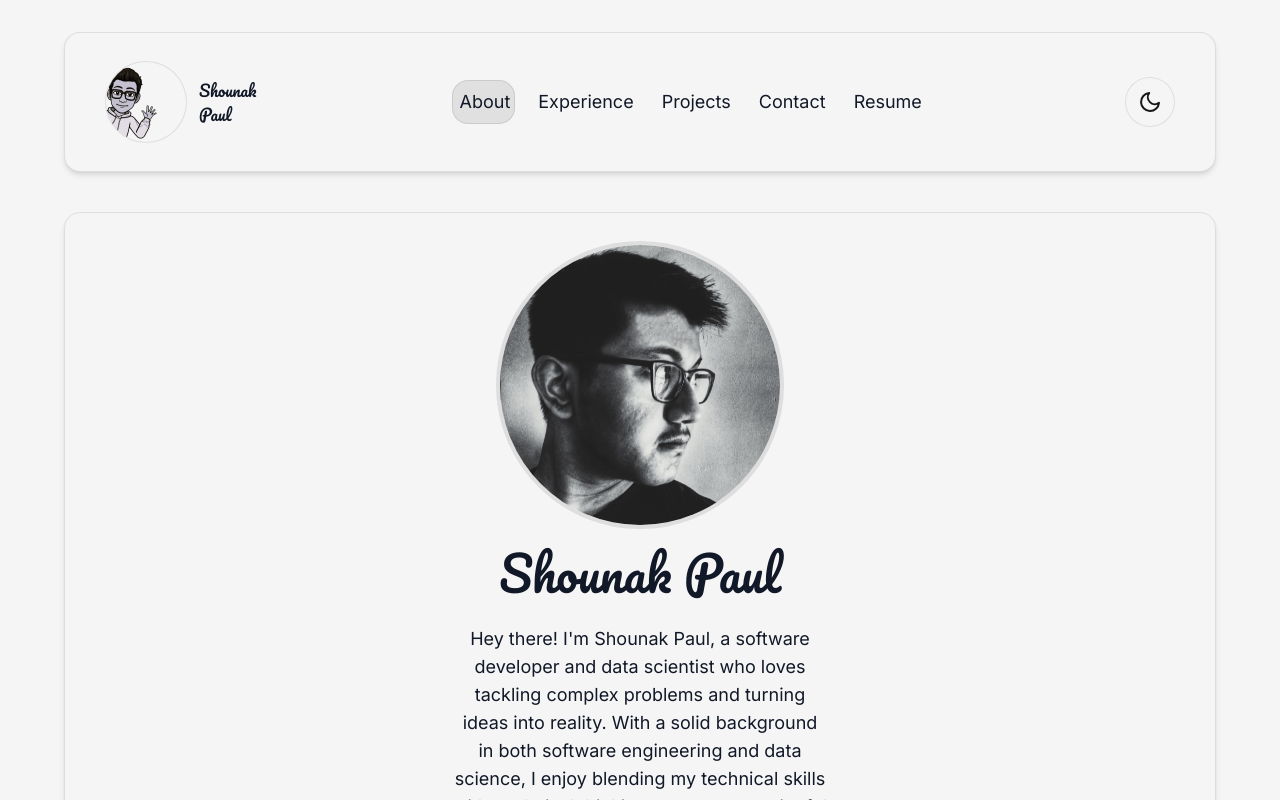
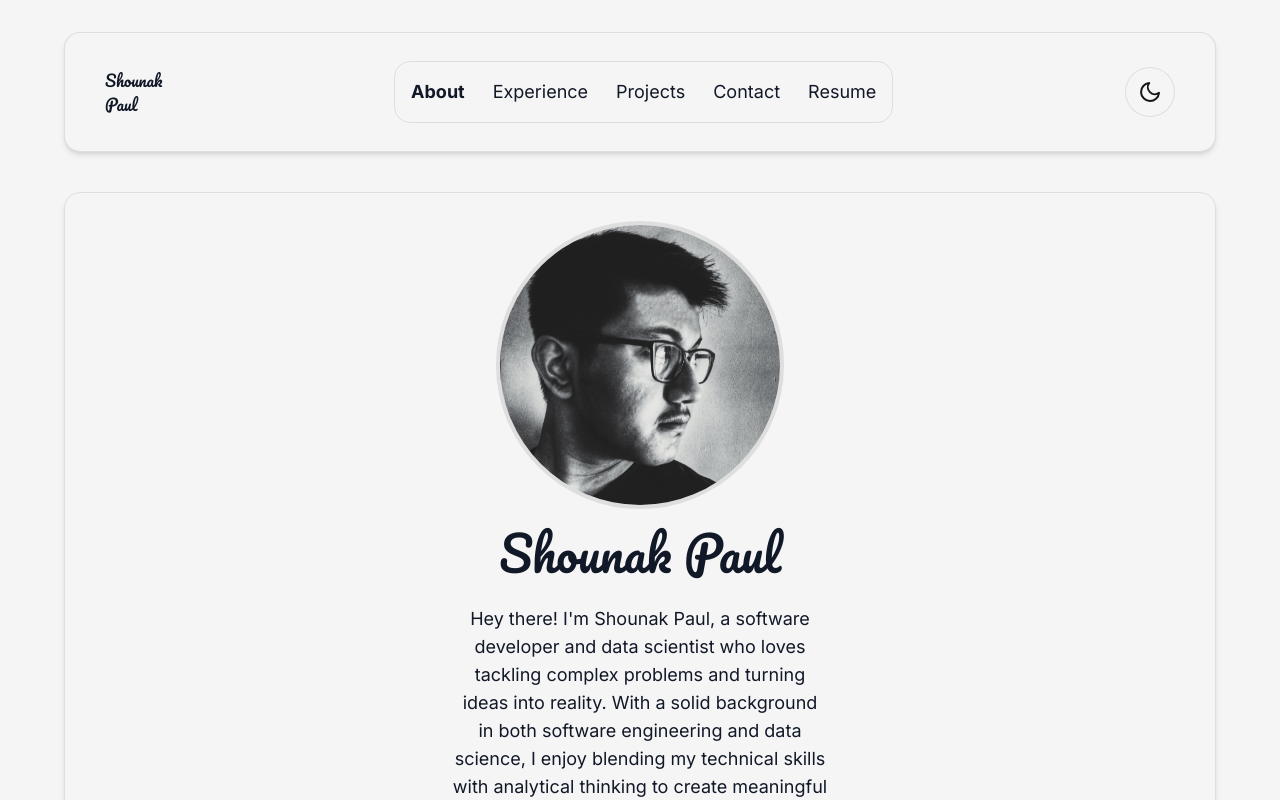
Before and after one commit to shounakpaul/shounakpaul-portfolio, a React (Vite) app: page / in a window 1280 px wide. Shown: the top 800 px of the page. Built offline with nearby package versions, Linux system fonts and the light colour scheme.

Commit message:
Final Stable

```diff
--- a/src/components/NavLinks.jsx
+++ b/src/components/NavLinks.jsx
@@ -1,67 +1,93 @@
-import React, { useEffect, useRef, useState } from "react";
+import React, { useState, useRef } from "react";
 import { Link, useLocation } from "react-router-dom";
 import { motion } from "framer-motion";
 
 function NavLinks({ className }) {
   const location = useLocation();
-  const navRef = useRef(null);
-  const [activeLinkStyle, setActiveLinkStyle] = useState({ left: 0, width: 0 });
-
-  useEffect(() => {
-    const updateActiveLinkStyle = () => {
-      const activeLink = navRef.current.querySelector(
-        `a[href="${location.pathname}"]`
-      );
-      if (activeLink) {
-        const { offsetLeft, offsetWidth } = activeLink;
-        setActiveLinkStyle({ left: offsetLeft, width: offsetWidth });
-      }
-    };
-
-    updateActiveLinkStyle();
-    window.addEventListener("resize", updateActiveLinkStyle);
-
-    return () => {
-      window.removeEventListener("resize", updateActiveLinkStyle);
-    };
-  }, [location.pathname]);
+  const [position, setPosition] = useState({
+    left: 0,
+    width: 0,
+    opacity: 0,
+  });
 
   return (
     <div className={"relative " + className}>
-      <motion.div
-        className="absolute top-0 left-0 h-full border bg-frost-lighter-shade dark:bg-frost-darker-shade border-neutral-900/10 dark:border-neutral-100/10 rounded-2xl"
-        initial={false}
-        animate={{ left: activeLinkStyle.left, width: activeLinkStyle.width }}
-        transition={{ type: "spring", stiffness: 500, damping: 30 }}
-      />
       <div
-        ref={navRef}
-        className="relative flex flex-row items-center text-lg gap-x-3"
+        className="relative flex flex-row items-center p-2 text-lg border gap-x-3 rounded-2xl border-neutral-900/10 dark:border-neutral-100/10"
+        onMouseLeave={() => {
+          setPosition((pv) => ({
+            ...pv,
+            opacity: 0,
+          }));
+        }}
       >
         {["/", "/experience", "/projects", "/contact"].map((path) => (
-          <Link
+          <Tab
             key={path}
             to={path}
-            className={`relative p-2 z-10 ${
-              location.pathname === path ? "" : ""
-            }`}
+            setPosition={setPosition}
+            location={location}
           >
             {path === "/"
               ? "About"
               : path.substring(1).charAt(0).toUpperCase() + path.substring(2)}
-          </Link>
+          </Tab>
         ))}
-        <a
+        <Tab
+          isExternal
           href="https://1drv.ms/w/s!Asj88EIyKcfMxxNnmqOtWJuX_1HD?e=HbNJUa"
-          target="_blank"
-          rel="noreferrer"
-          className="relative z-10 p-2"
+          setPosition={setPosition}
         >
           Resume
-        </a>
+        </Tab>
+        <Cursor position={position} />
       </div>
     </div>
   );
 }
 
+const Tab = ({ children, to, href, setPosition, location, isExternal }) => {
+  const ref = useRef(null);
+
+  const handleMouseEnter = () => {
+    if (!ref?.current) return;
+
+    const { width } = ref.current.getBoundingClientRect();
+    setPosition({
+      left: ref.current.offsetLeft,
+      width,
+      opacity: 1,
+    });
+  };
+
+  const isActive = to && location?.pathname === to;
+
+  const commonProps = {
+    ref,
+    onMouseEnter: handleMouseEnter,
+    className: `relative p-2 z-10 ${isActive ? "text-primary font-bold" : ""}`,
+  };
+
+  return isExternal ? (
+    <a href={href} target="_blank" rel="noreferrer" {...commonProps}>
+      {children}
+    </a>
+  ) : (
+    <Link to={to} {...commonProps}>
+      {children}
+    </Link>
+  );
+};
+
+const Cursor = ({ position }) => {
+  return (
+    <motion.div
+      animate={{
+        ...position,
+      }}
+      className="absolute z-0 border rounded-2xl bg-frost-lighter-shade dark:bg-frost-darker-shade border-neutral-900/10 dark:border-neutral-100/10 h-7 md:h-12"
+    />
+  );
+};
+
 export default NavLinks;
--- a/src/components/ProfilePic.jsx
+++ b/src/components/ProfilePic.jsx
@@ -4,9 +4,9 @@ import Pic from "../assets/nav_logo.png";
 function ProfilePic() {
   return (
     <div className="flex flex-row items-center justify-center gap-x-3">
-      <div className="border rounded-full bg-neutral-100 dark:bg-neutral-900 border-neutral-900/10 dark:border-neutral-100/10">
+      {/* <div className="border rounded-full bg-neutral-100 dark:bg-neutral-900 border-neutral-900/10 dark:border-neutral-100/10">
         <img src={Pic} alt="Profile" className="w-20 h-20 rounded-full" />
-      </div>
+      </div> */}
       <div className="font-bold " id="name-tag">
         <p>Shounak</p>
         <p>Paul</p>
```
